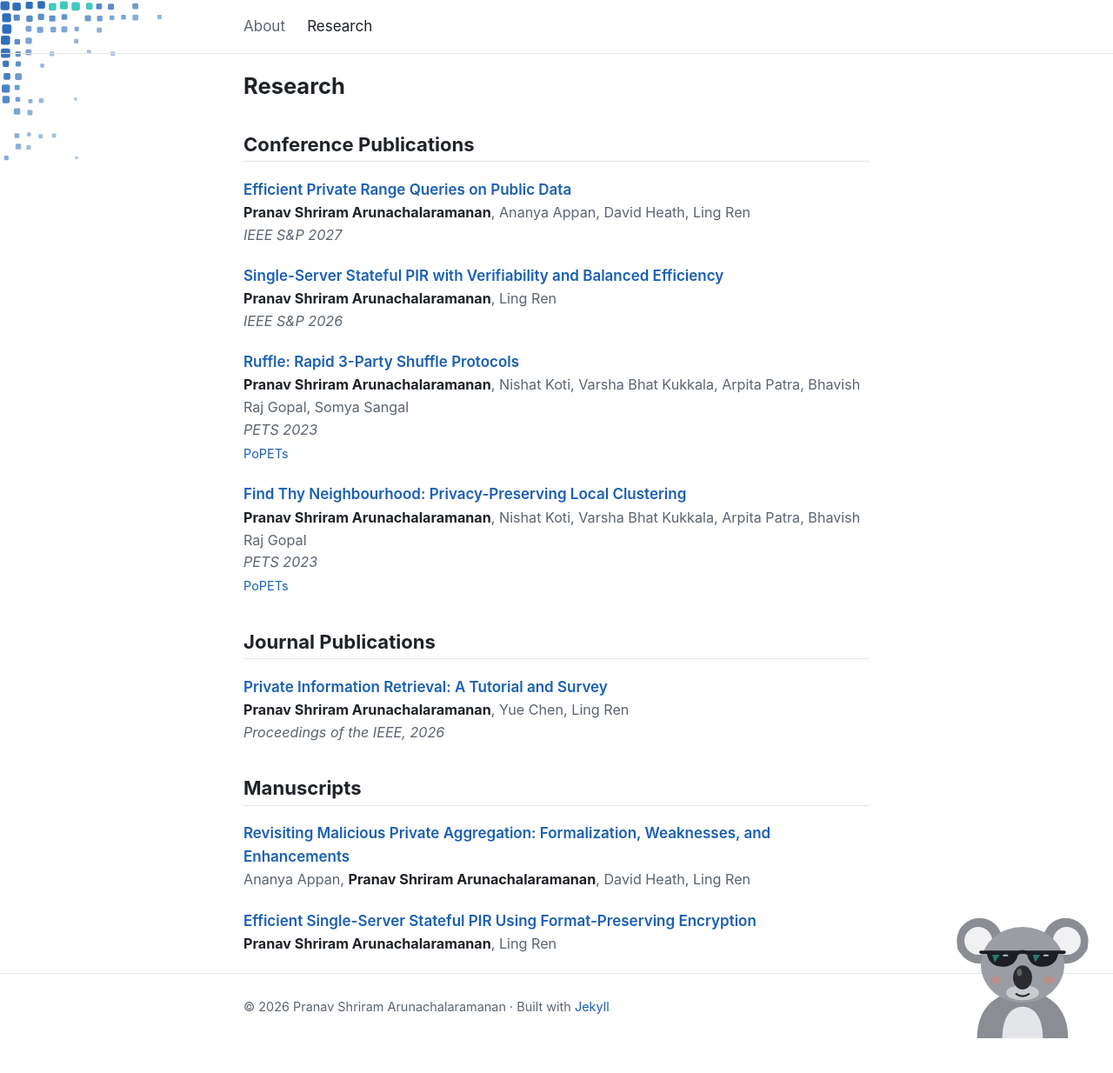
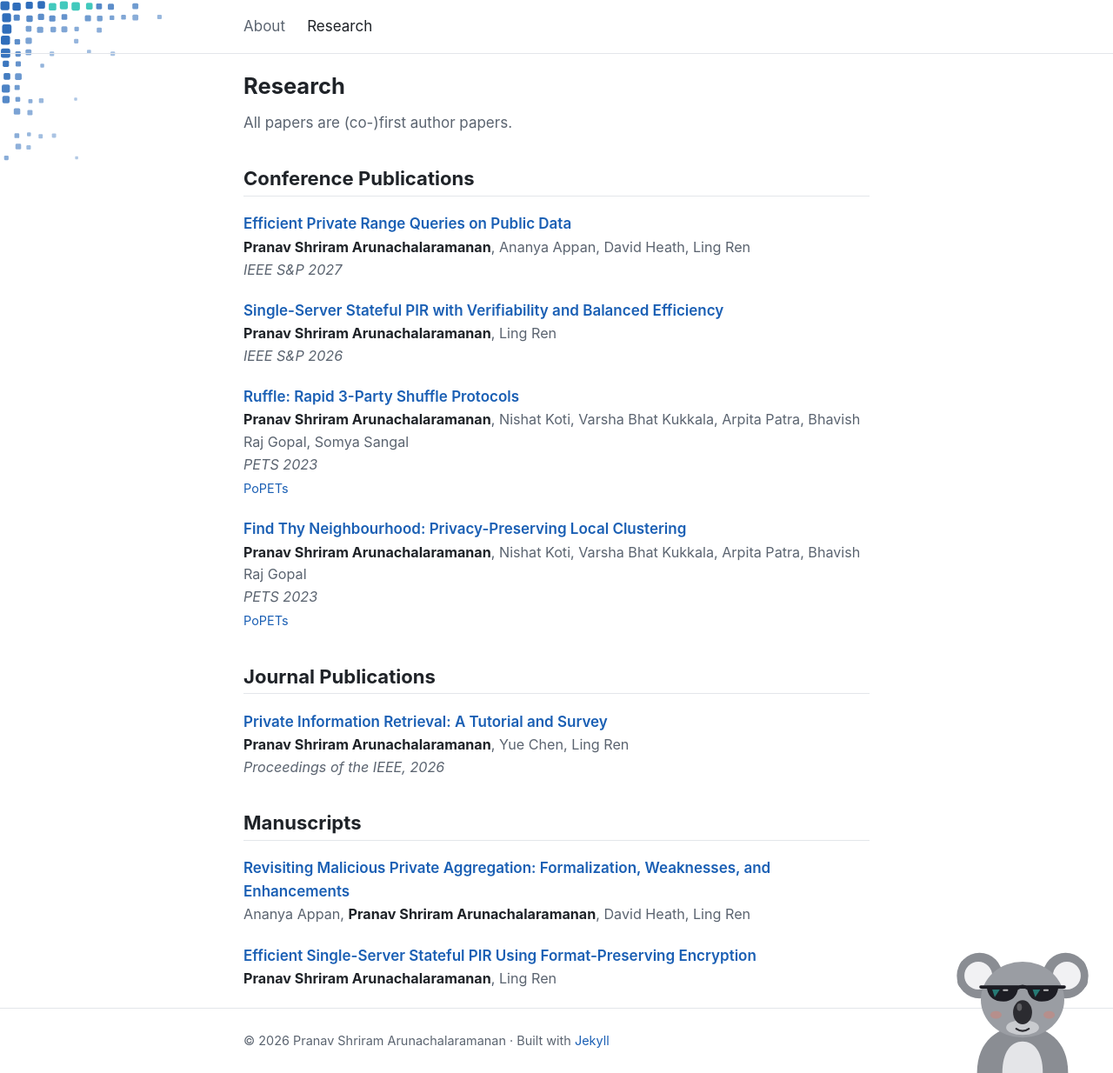
Before and after one commit to PranavShriram/PranavShriram.github.io, a Jekyll site: the page built from research.md, in a window 1280 px wide. Shown: the whole page at 87% size. Built offline with Jekyll 4.4.1, drawn with Linux system fonts in a browser that asks for light colours; before the commit the page ends 1194 px from its top, so only the background shows below that.

Commit message:
Add co-first author note to research page
Co-Authored-By: Claude Opus 5.5 <noreply@anthropic.com>

```diff
--- a/research.md
+++ b/research.md
@@ -5,6 +5,8 @@ ornament: corner-research.svg
 ornament_corners: [top-left]
 permalink: /research/
 ---
+<p class="meta">All papers are (co-)first author papers.</p>
+
 {% assign sections = "conference:Conference Publications,journal:Journal Publications,manuscript:Manuscripts" | split: "," %}
 {% for s in sections %}
   {% assign parts = s | split: ":" %}
```
